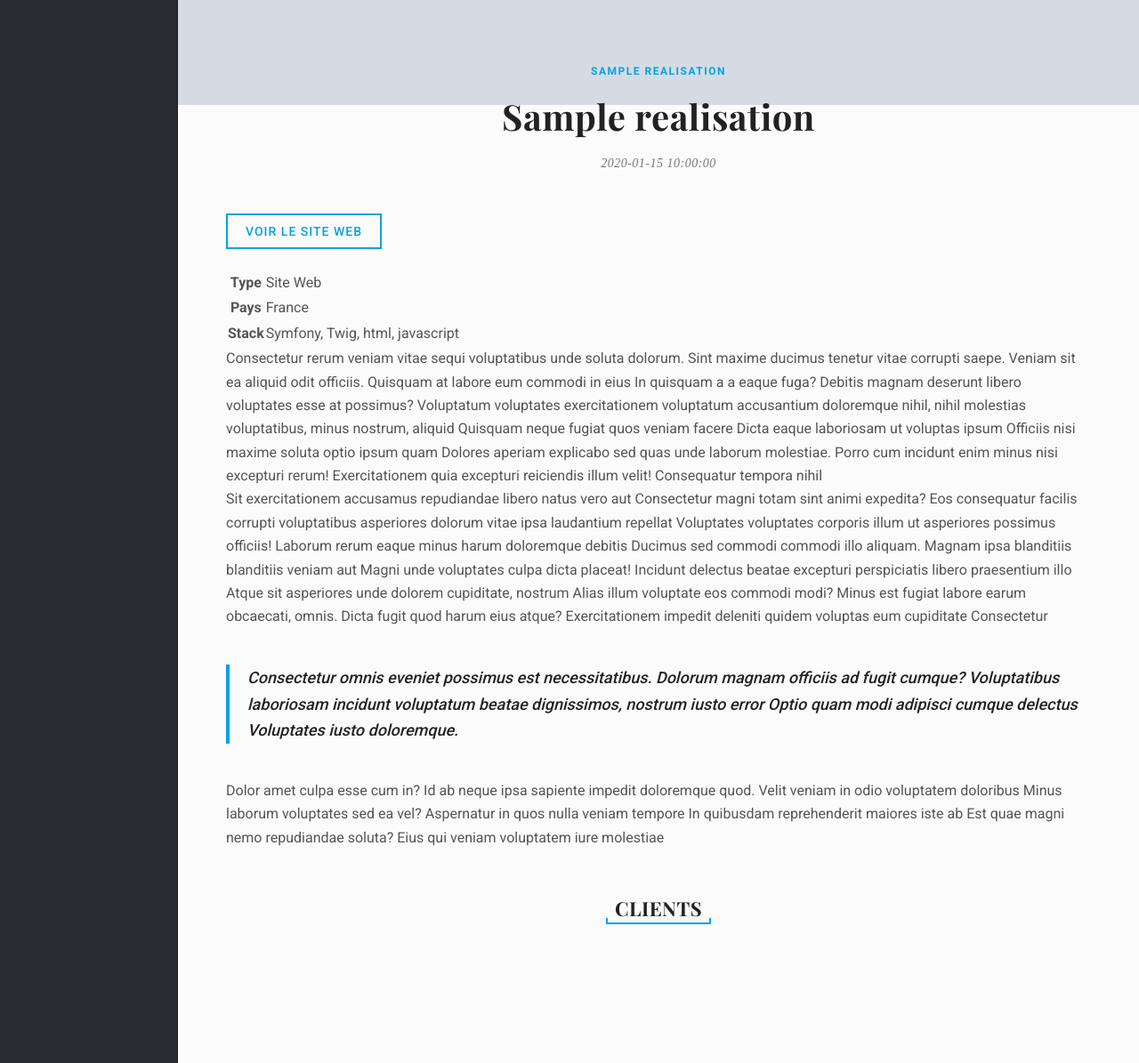
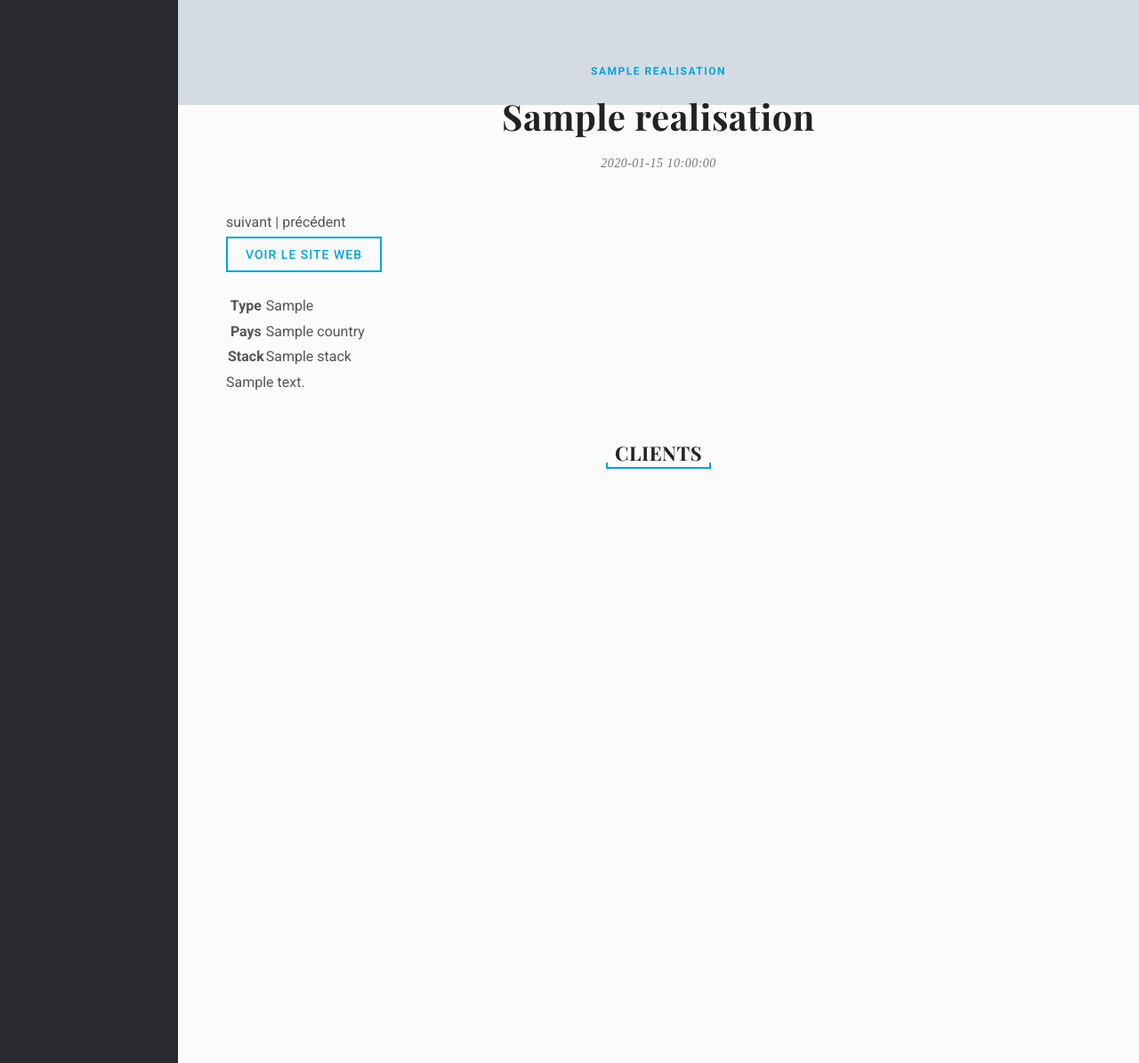
Before and after one commit to OlivierLartillot/olivierLartillot, a Symfony app: template templates/pages/realisation-detail.html.twig in a window 1280 px wide. Shown: the part 692-1887 px from the top of the page at 89% size. Run offline with Twig, Linux system fonts and the light colour scheme; the template is opened without the code that fills it: most values are stand-ins (such as "Sample title", 1, 10 or a date in 2020); grey boxes marked "Sample" are stand-in pictures; some libraries are stand-ins or nearby versions.

Commit message:
dynamisation de la page realisation-detail

```diff
--- a/templates/pages/realisation-detail.html.twig
+++ b/templates/pages/realisation-detail.html.twig
@@ -10,7 +10,8 @@
                 <div class="blog-page">
                     <div class="blog-image">
                         {# <img src="{{asset('img/blog/blog-page-img.jpg')}}" alt=""> #}
-                        <img src="{{asset('img/realisations/thumbnails/'~realisation.thumbnail)}}" alt="">
+                        {# 1920 x 700 #}
+                        <img src="{{asset('img/realisations/full/'~realisation.fullImage)}}" alt="{{ realisation.title }}">
                     </div>
                     <div class="blog-container">
                         <div class="row">
@@ -26,11 +27,12 @@
                             <!--Blog Content Start-->
                             <div class="blog-content col-md-10 offset-md-1">
 
+                            <a href="{{ path('app_realisation_detail', {'id':realisation.id+1})}}">suivant</a> | précédent
 
                             {% if realisation.isonline  %}
                             <div class="row justify-content-center ">
                                 <div class="resume-button mt-10 mb-30">
-                                    <a class="btn-main" href="#">Voir le site web</a>
+                                    <a class="btn-main" href="{{ realisation.siteLink }}" target="blank">Voir le site web</a>
                                 </div>
                             </div>
                             {% endif %}
@@ -44,31 +46,29 @@
                                         <table  class="table">
                                             <tr>
                                                 <th scope="row">Type</th>
-                                                <td>Site Web</td>
+                                                <td>{{ realisation.typeOfWork }}</td>
                                             </tr>
                                             <tr>
                                                 <th scope="row">Pays</th>
-                                                <td>France</td>
+                                                <td>{{ realisation.country }}</td>
                                             </tr>
                                             <tr>
                                                 <th scope="row">Stack</th>
-                                                <td>Symfony, Twig, html, javascript</td>
+                                                <td>
+                                                    {% for key, stack in realisation.stack %}
+                                                        {{ stack }}
+                                                        {% if (key + 1) < (realisation.stack|length) %}, {% endif %}
+
+                                                    {% endfor %}
+
+                                                </td>
                                             </tr>
                                         </table>
 
                                     </aside>
                                     <article class="col-lg-8">
 
-                                        <p>Consectetur rerum veniam vitae sequi voluptatibus unde soluta dolorum. Sint maxime ducimus tenetur vitae corrupti saepe. Veniam sit ea aliquid odit officiis. Quisquam at labore eum commodi in eius In quisquam a a eaque fuga? Debitis magnam deserunt libero voluptates esse at possimus? Voluptatum voluptates exercitationem voluptatum accusantium doloremque nihil, nihil molestias voluptatibus, minus nostrum, aliquid Quisquam neque fugiat quos veniam facere Dicta eaque laboriosam ut voluptas ipsum Officiis nisi maxime soluta optio ipsum quam Dolores aperiam explicabo sed quas unde laborum molestiae. Porro cum incidunt enim minus nisi excepturi rerum! Exercitationem quia excepturi reiciendis illum velit! Consequatur tempora nihil </p>
-                                        <p>
-                                            Sit exercitationem accusamus repudiandae libero natus vero aut Consectetur magni totam sint animi expedita? Eos consequatur facilis corrupti voluptatibus asperiores dolorum vitae ipsa laudantium repellat Voluptates voluptates corporis illum ut asperiores possimus officiis! Laborum rerum eaque minus harum doloremque debitis Ducimus sed commodi commodi illo aliquam. Magnam ipsa blanditiis blanditiis veniam aut Magni unde voluptates culpa dicta placeat! Incidunt delectus beatae excepturi perspiciatis libero praesentium illo Atque sit asperiores unde dolorem cupiditate, nostrum Alias illum voluptate eos commodi modi? Minus est fugiat labore earum obcaecati, omnis. Dicta fugit quod harum eius atque? Exercitationem impedit deleniti quidem voluptas eum cupiditate Consectetur
-                                        </p>
-                                        <blockquote>
-                                            Consectetur omnis eveniet possimus est necessitatibus. Dolorum magnam officiis ad fugit cumque? Voluptatibus laboriosam incidunt voluptatum beatae dignissimos, nostrum iusto error Optio quam modi adipisci cumque delectus Voluptates iusto doloremque.
-                                        </blockquote>
-                                        <p>
-                                            Dolor amet culpa esse cum in? Id ab neque ipsa sapiente impedit doloremque quod. Velit veniam in odio voluptatem doloribus Minus laborum voluptates sed ea vel? Aspernatur in quos nulla veniam tempore In quibusdam reprehenderit maiores iste ab Est quae magni nemo repudiandae soluta? Eius qui veniam voluptatem iure molestiae
-                                        </p>
+                                        {{ realisation.content|raw}}
 
                                     </article>
 
```
Also changed, not shown: migrations/Version20230414090432.php (added, +31 -0 lines), src/Controller/Admin/RealisationCrudController.php (+13 -5 lines), src/Entity/Realisation.php (+15 -0 lines), public/img/realisations/full/maisonCantaloube_1920x700.png (added), public/img/realisations/sauvegarde/cantaloube.png (added), public/img/realisations/sauvegarde/est.png (added), public/img/realisations/sauvegarde/jumbo.png (added), public/img/realisations/sauvegarde/maisonCantaloube_1920x700.png (added), public/img/realisations/sauvegarde/olivierWeb.png (added).
